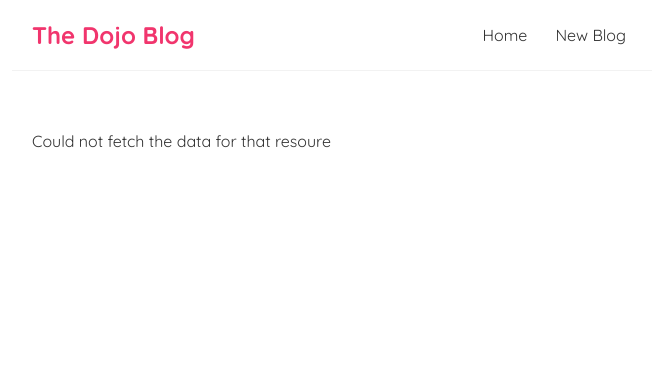
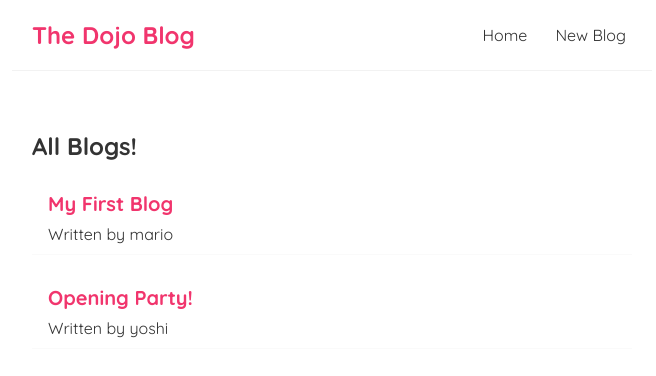
Before and after one commit to h131177/Complete-React-Tutorial, a React (Create React App) app: page / in a window 1280 px wide. Shown: the top 376 px of the page, without its empty margins (308-964 px from the left). Built offline with nearby package versions, Linux system fonts and the light colour scheme; no server answers; data requests are answered from the project's data file.

Commit message:
Remove error in subsequent request when success

```diff
--- a/src/Home.js
+++ b/src/Home.js
@@ -8,7 +8,7 @@ const Home = () => {
 
     useEffect(() => {
         setTimeout(() => {
-            fetch('http://localhost:8000/blogss')
+            fetch('http://localhost:8000/blogs')
                 .then(res => {
                     if(!res.ok) {
                         throw Error('Could not fetch the data for that resoure');
@@ -18,6 +18,7 @@ const Home = () => {
                 .then(data => {
                     setBlogs(data);
                     setIsPending(false);
+                    setError(null);
                 })
                 .catch((err) => {
                     setIsPending(false);
```
